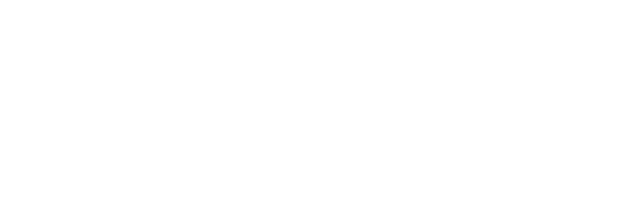
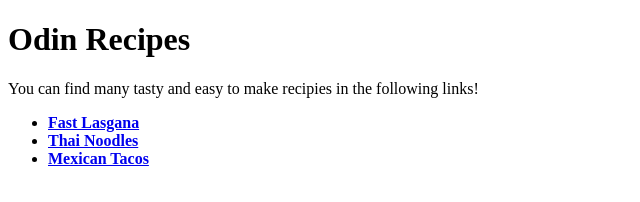
Before and after one commit to EdMOstos1994/recipes-odin, a plain HTML site: page index.html in a window 1280 px wide. Shown: the whole page, without its empty margins (0-640 px from the left). Drawn offline with Linux system fonts and the light colour scheme.

Commit message:
index.html

```diff
--- a/index.html
+++ b/index.html
@@ -0,0 +1,31 @@
+<!DOCTYPE html>
+<html lang="en">
+    <head>
+        <title>
+            Odin Recipes
+
+        </title>
+
+        <meta charset="utf-8">
+
+
+    </head>
+
+    <body>
+        <h1>Odin Recipes</h1>
+        <p>You can find many tasty and easy to make recipies in the following links!</p>
+
+        <ul>
+        <li><a href="recipes/lasagna.html"><strong>Fast Lasgana</strong></a></li>
+        <li><a href="recipes/noodles.html"><strong>Thai Noodles</strong></a></li>
+        <li><a href="recipes/taco.html"><strong>Mexican Tacos</strong></a></li>
+        </ul>
+
+
+
+
+    </ul>
+    </body>
+
+<!--comentario vacio-->
+</html>
```
Also changed, not shown: recipes/lasagna.html (+1 -0 lines).
